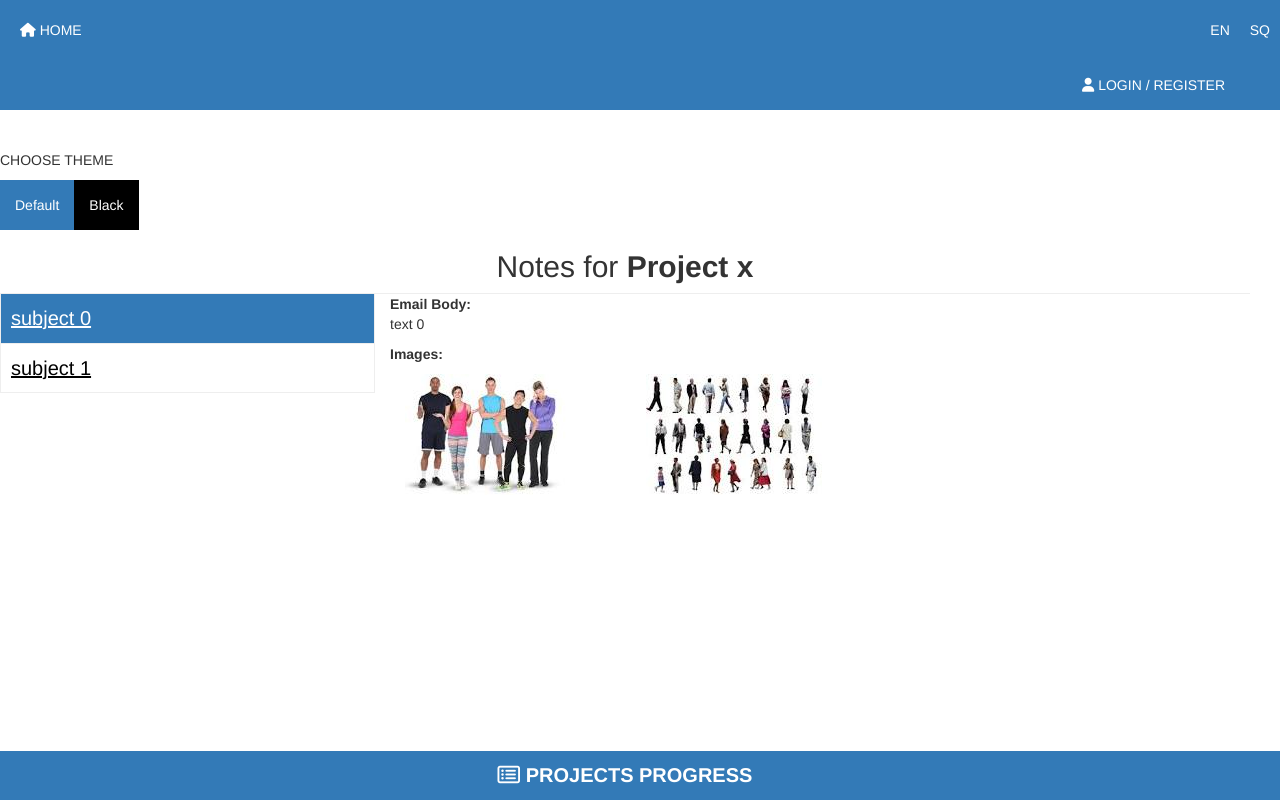
After one commit to ferideadili/project_progress, a Flask app: page /1/theme/1/notes/projectId/1 in a window 1280 px wide. The commit adds this page. Run offline with Flask 2, Linux system fonts and the light colour scheme; parts of the project's set-up code (start-up, migrations or seed data) failed here and were passed over; some libraries are stand-ins or nearby versions.

Commit message:
notes per project

```diff
--- a/app/__init__.py
+++ b/app/__init__.py
@@ -14,9 +14,8 @@ from flask.ext.babel import Babel
 from app.utils.user_mongo_utils import UserMongoUtils
 from app.utils.mongo_projects_utils import MongoProjectsUtils
 from app.utils.mongo_settings_utils import MongoSettingsUtils
+from app.utils.projects import projects
 
-UPLOAD_FOLDER =join(dirname(realpath(__file__)), 'static/uploads/')
-ALLOWED_EXTENSIONS = set(['txt', 'pdf', 'png', 'jpg', 'jpeg', 'gif'])
 mongo = PyMongo()
 
 login_manager = LoginManager()
@@ -26,6 +25,7 @@ login_manager = LoginManager()
 user_utils = UserMongoUtils(mongo)
 project_utils = MongoProjectsUtils(mongo)
 settings_utils = MongoSettingsUtils(mongo)
+projects=projects()
 
 db = MongoEngine()
 
@@ -42,7 +42,7 @@ babel = Babel()
 def create_app():
     # Here we  create flask app
     app = Flask(__name__)
-    app.config['UPLOAD_FOLDER'] = UPLOAD_FOLDER
+
     # We load configurations
     load_config(app)
 
--- a/app/mod_admin/views.py
+++ b/app/mod_admin/views.py
@@ -1,7 +1,7 @@
 from flask import Blueprint
 # coding=utf-8
 import pprint
-from app import mongo,UPLOAD_FOLDER,ALLOWED_EXTENSIONS,project_utils,settings_utils
+from app import mongo,project_utils,settings_utils
 from bson import json_util, ObjectId
 from flask import Blueprint, render_template, request, Response, redirect, url_for, flash,session
 import os, json
--- a/app/mod_auth/views.py
+++ b/app/mod_auth/views.py
@@ -1,5 +1,5 @@
 from flask import Blueprint, render_template, request, redirect,Response, url_for, g, current_app
-from app import user_datastore, bcrypt, user_utils, mongo,UPLOAD_FOLDER,ALLOWED_EXTENSIONS
+from app import user_datastore, bcrypt, user_utils, mongo
 from flask.ext.security import login_user, logout_user
 import os, json
 
--- a/app/mod_main/views.py
+++ b/app/mod_main/views.py
@@ -1,7 +1,7 @@
 from flask import Blueprint,g
 # coding=utf-8
 import pprint
-from app import mongo,UPLOAD_FOLDER,ALLOWED_EXTENSIONS,user_utils
+from app import mongo,user_utils,projects
 from bson import json_util, ObjectId
 from flask import Blueprint, render_template, request, Response, redirect, url_for, flash,session
 import os, json
@@ -13,9 +13,16 @@ mod_main = Blueprint('main', __name__,static_folder="static")
 
 @mod_main.route('/', methods=['GET'])
 def index():
-
     return redirect("/en/theme/default")
 
 @mod_main.route('/<lang_code>/theme/<theme>/', methods=['GET'])
 def root():
-    return render_template('mod_main/index.html',theme=g.current_theme,lang_code=g.current_lang)
+    return render_template('mod_main/index.html', theme=g.current_theme, lang_code=g.current_lang,projects=projects)
+
+
+@mod_main.route('/<lang_code>/theme/<theme>/notes/projectId/<int:project_id>', methods=['GET'])
+def notes(project_id):
+    for project in projects:
+        if project["id"] == project_id:
+            target_project = project
+    return render_template('mod_main/notes.html', theme=g.current_theme, lang_code=g.current_lang,project=target_project)
--- a/app/static/css/custom.css
+++ b/app/static/css/custom.css
@@ -125,3 +125,41 @@ ul.lang{
 .emails .number{
     padding-right: 10px;
 }
+.options a, .emails a{
+    color:#ffffff;
+    text-decoration: underline;
+}
+ul.list-notes{
+    list-style: none;
+    padding:0px;
+}
+ul.list-notes li{
+    border:1px solid #eee;
+    padding: 10px;
+    color:#000000;
+    border-top:0px;
+
+}
+ul.list-notes li a{
+    font-size:20px;
+    color:#000000;
+    text-decoration: underline;
+}
+.hr-top{
+    margin: 0px;
+    margin-top:20px;
+    width:100%;
+}
+.notes-main{
+    padding: 0px;
+}
+.page-heading h2{
+    text-align: center;
+
+}
+.selected_note{
+    background:#337ab7;
+}
+.selected_note a{
+    color:#ffffff !important;
+}
--- /dev/null
+++ b/app/templates/mod_main/notes.html
@@ -0,0 +1,45 @@
+{% extends 'layout.html' %}
+{% block body %}
+
+    <div class="col-md-offset-2 col-md-8">
+        <div class="col-md-12 page-heading">
+            <h2>Notes for <b>{{ project['name'] }} </b></h2>
+        </div>
+    </div>
+    <div class="row">
+        <hr class="hr-top"/>
+    </div>
+    <div class="col-md-3 notes-main">
+        <ul class="list-notes">
+            {% for note in project['notes'] %}
+                <li  {% if loop.index==1 %} class="selected_note li_{{ note['note_id'] }}" {% else %} class=" li_{{ note['note_id'] }}" {% endif %}>
+                    <a href="#" data-id="{{ note['note_id'] }}" class="note">{{ note['subject'] }}</a>
+                </li>
+            {% endfor %}
+        </ul>
+    </div>
+    <div class="col-md-8">
+        {% for note in project['notes'] %}
+            <div class="notes_content note_{{ note['note_id'] }}" {% if loop.index!=1 %} style="display:none" {% endif %}>
+                <p><b>Email Body:</b> <br/>{{ note['text'] }}</p>
+                <p><b>Images:</b></p>
+                {% for image in note['images'] %}
+                   <div class="col-md-3">
+                        <img src="{{ url_for('static', filename='assets/')}}{{ image }}" class="img-responsive">
+                    </div>
+                {% endfor %}
+            </div>
+        {% endfor %}
+    </div>
+    <script>
+        $(document).ready(function(){
+            $('.note').on('click',function(e){
+                var note_id=$(this).attr('data-id');
+                $('.notes_content').css('display','none');
+                $('.list-notes li').removeClass('selected_note');
+                $('.li_'+note_id).addClass('selected_note');
+                $('.note_'+note_id).css('display','block');
+            })
+        })
+    </script>
+{% endblock %}
```
Also changed, not shown: app/static/data/projects.json (deleted, +0 -32 lines), app/templates/mod_main/index.html (+16 -38 lines), app/utils/projects.py (added, +43 -0 lines), app/static/assets/1.jpg (added), app/static/assets/2.jpg (added).
